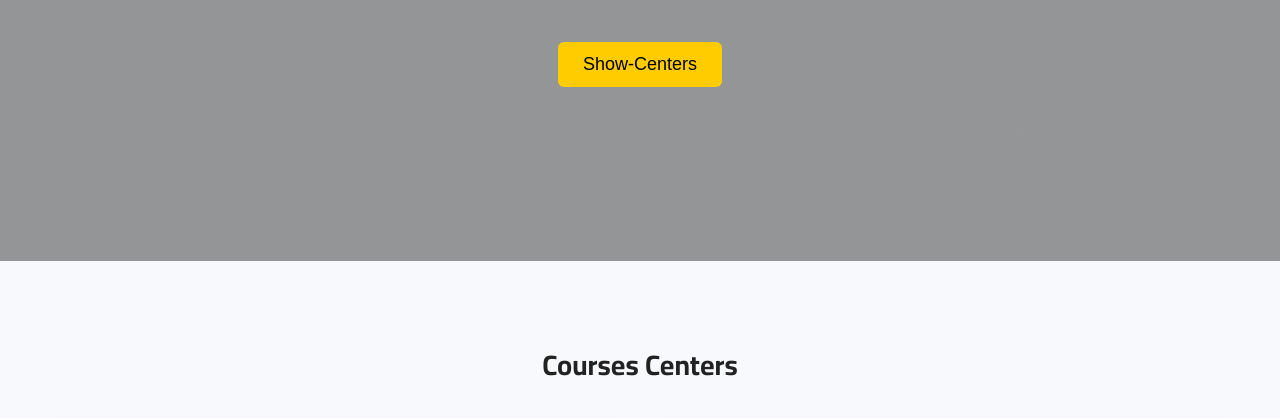
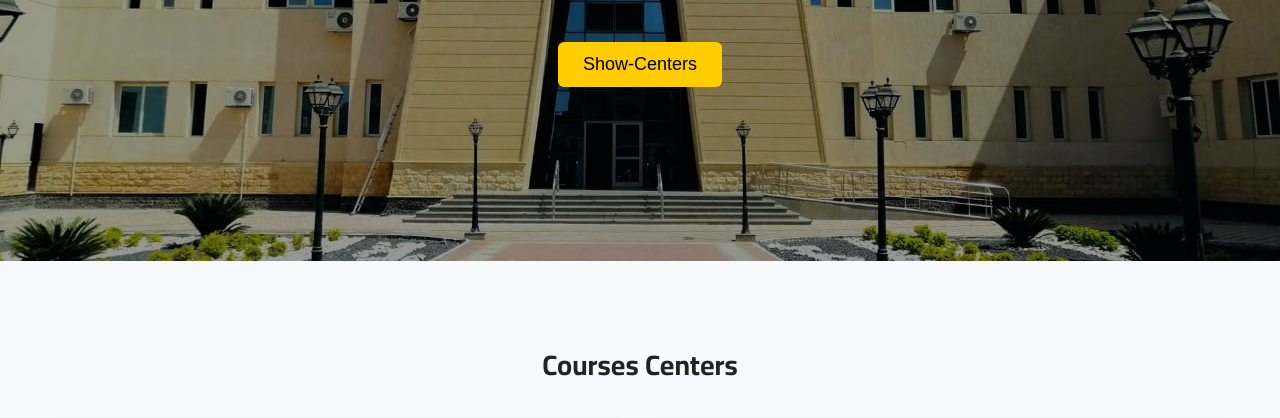
Before and after one commit to Basmala-Mostafa/Courses-Booking-System, a plain HTML site: page index.html in a window 1280 px wide. Shown: the part 378-796 px from the top of the page. Drawn offline with Linux system fonts and the light colour scheme.

Commit message:
Fix image path in hero section background

```diff
--- a/Home.css
+++ b/Home.css
@@ -30,7 +30,7 @@ body {
         /* Hero Section */
         .hero {
             height: 70vh;
-            background: linear-gradient(rgba(0, 0, 0, 0.4), rgba(0,0,0,0.4)), url('Unversity\ img.jpg');
+            background: linear-gradient(rgba(0, 0, 0, 0.4), rgba(0,0,0,0.4)), url('images/Univrsity.jpeg');
             background-size: cover;
             background-position: center;
             display: flex;
```
